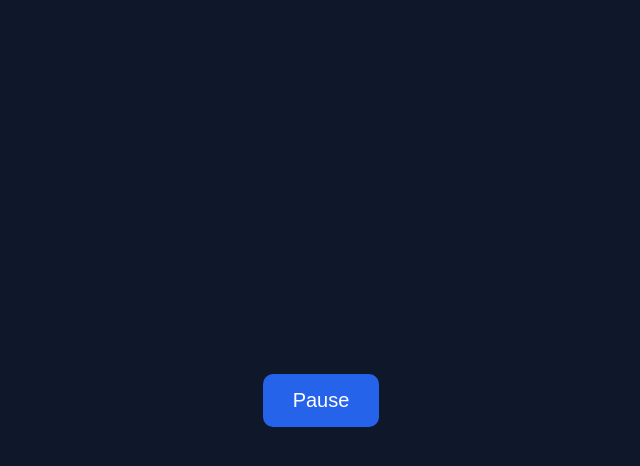
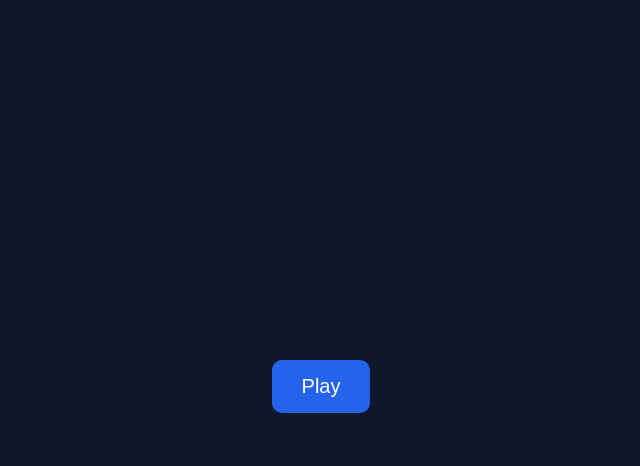
Before and after one commit to formywor/learningnova-dev, a plain HTML site: page learningmusic.html in a window 1280 px wide. Both pictures are taken after a click on the button "Pause". Shown: the whole page, without its empty margins (319-959 px from the left). Drawn offline with Linux system fonts and the light colour scheme.

Commit message:
Update learningmusic.html

```diff
--- a/learningmusic.html
+++ b/learningmusic.html
@@ -1,55 +1,118 @@
 <!DOCTYPE html>
 <html lang="en">
 <head>
-<meta charset="UTF-8">
+<meta charset="UTF-8" />
 <title>Studying Music</title>
-<meta name="viewport" content="width=device-width, initial-scale=1.0">
+<meta name="viewport" content="width=device-width, initial-scale=1.0" />
 
 <style>
+  :root { --bg:#0f172a; --btn:#2563eb; --btnHover:#1d4ed8; --ink:#ffffff; --muted:#94a3b8; }
+  html,body { height:100%; margin:0; }
   body {
-        background: #0f172a;
-        color: white;
-        display: flex;
-        justify-content: center;
-        align-items: center;
-        height: 100vh;
-        margin: 0;
-        font-family: Arial, sans-serif;
+    background: var(--bg);
+    color: var(--ink);
+    display:flex;
+    align-items:center;
+    justify-content:center;
+    font-family: system-ui, -apple-system, Segoe UI, Roboto, Arial, sans-serif;
   }
+  .wrap { text-align:center; }
   button {
     padding: 15px 30px;
     font-size: 20px;
     border-radius: 10px;
     border: none;
     cursor: pointer;
-        background: #2563eb;
-        color: white;
-        transition: 0.2s;
+    background: var(--btn);
+    color: #fff;
+    transition: transform .06s ease, background .2s ease;
   }
-    button:hover {
-        background: #1d4ed8;
+  button:hover { background: var(--btnHover); }
+  button:active { transform: scale(0.98); }
+  .hint {
+    margin-top: 10px;
+    color: var(--muted);
+    font-size: 14px;
+    min-height: 1.2em; /* reserve space so layout doesn't jump */
   }
 </style>
 </head>
 <body>
 
-<audio id="player" src="Chill.mp4" autoplay loop></audio>
+<div class="wrap">
+  <!-- Replace music.mp4 with your actual file path or URL -->
+  <audio id="player"
+         src="Chill.mp4"
+         preload="auto"
+         autoplay
+         loop
+         playsinline></audio>
 
-<button id="controlBtn">Pause</button>
+  <button id="controlBtn" aria-label="Pause">Pause</button>
+  <div id="hint" class="hint"></div>
+</div>
 
 <script>
   const player = document.getElementById('player');
   const btn = document.getElementById('controlBtn');
+  const hint = document.getElementById('hint');
 
-    btn.addEventListener('click', () => {
+  // Keep button text in sync with playback state
+  function refreshButton() {
+    btn.textContent = player.paused ? 'Play' : 'Pause';
+    btn.setAttribute('aria-label', btn.textContent);
+  }
+
+  // Try to play with sound immediately.
+  async function startPlayback() {
+    try {
+      player.muted = false;      // try with sound first
+      await player.play();       // if allowed, great
+      hint.textContent = '';     // no hint needed
+    } catch (e1) {
+      // Autoplay with sound blocked -> fall back to muted autoplay
+      try {
+        player.muted = true;
+        await player.play();
+        hint.textContent = 'Sound is off (autoplay policy). Tap anywhere once to enable sound.';
+        // First user gesture will unmute
+        const enableSoundOnce = () => {
+          player.muted = false;
+          hint.textContent = '';
+          window.removeEventListener('click', enableSoundOnce);
+          window.removeEventListener('touchstart', enableSoundOnce);
+        };
+        window.addEventListener('click', enableSoundOnce, { once: true });
+        window.addEventListener('touchstart', enableSoundOnce, { once: true });
+      } catch (e2) {
+        // If even muted autoplay is blocked (rare), show a brief hint
+        hint.textContent = 'Tap Play to start.';
+      }
+    } finally {
+      refreshButton();
+    }
+  }
+
+  // Button toggles play/pause
+  btn.addEventListener('click', async () => {
     if (player.paused) {
-            player.play();
-            btn.textContent = "Pause";
+      try { await player.play(); } catch {}
     } else {
       player.pause();
-            btn.textContent = "Play";
     }
+    refreshButton();
   });
+
+  // Keep UI synced on native events
+  player.addEventListener('play', refreshButton);
+  player.addEventListener('pause', refreshButton);
+
+  // Kick things off as soon as possible
+  if (document.readyState === 'loading') {
+    document.addEventListener('DOMContentLoaded', startPlayback);
+  } else {
+    startPlayback();
+  }
 </script>
 
 </body>
```
Lines whose indentation alone changed are shown as unchanged.
